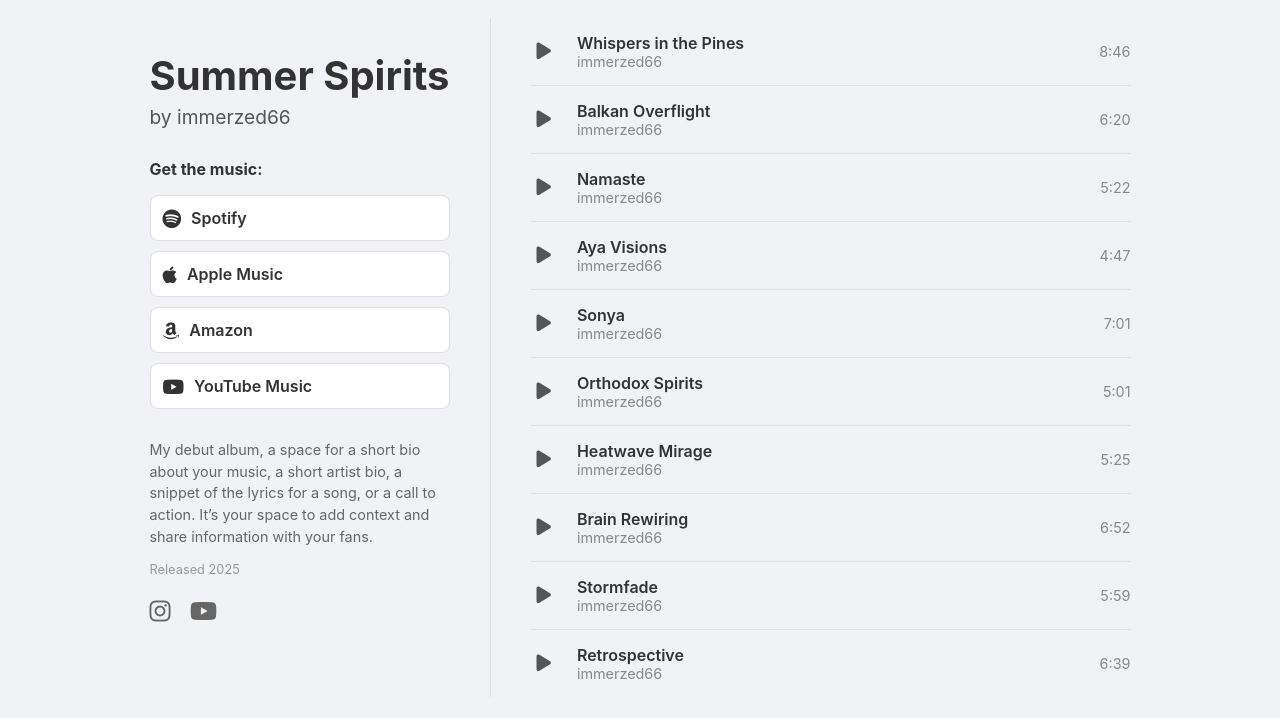
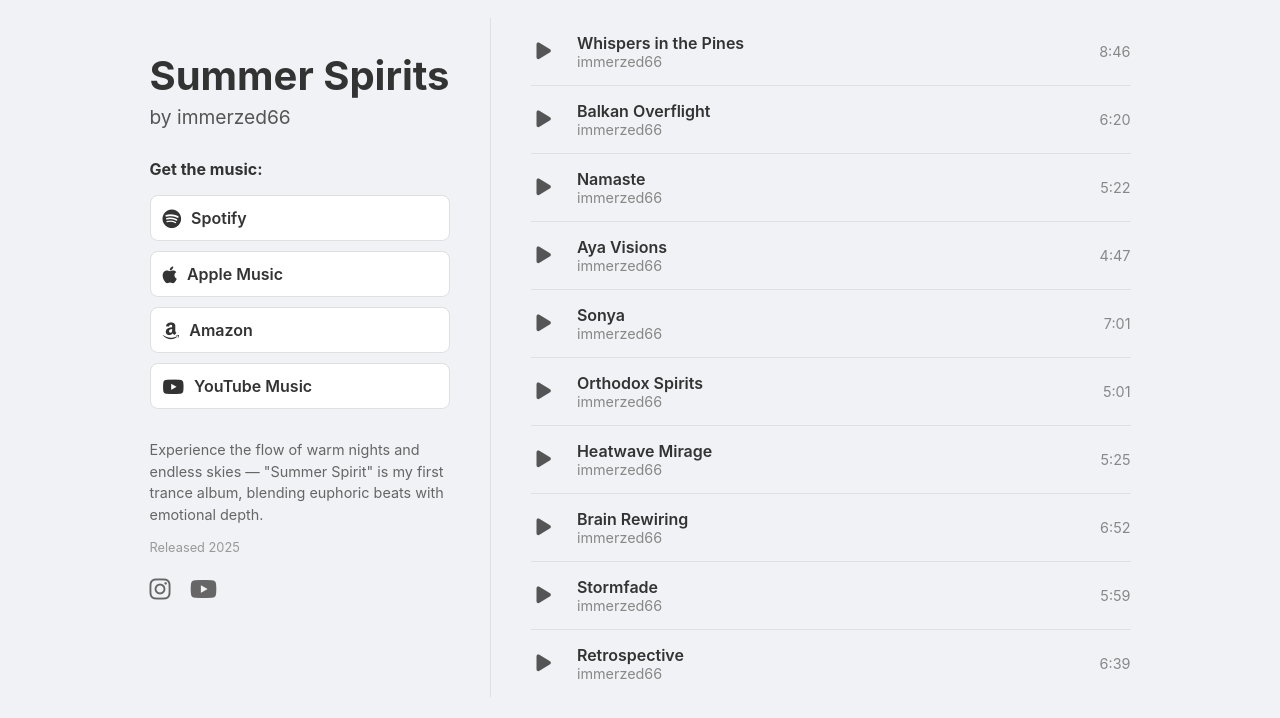
Before and after one commit to immerzed66/summer-spirits, a plain HTML site: page index.html in a window 1280 px wide. Shown: the part 372-1090 px from the top of the page. Drawn offline with Linux system fonts and the light colour scheme; a script that the page names is missing.

Commit message:
Add files via upload

```diff
--- a/index.html
+++ b/index.html
@@ -28,7 +28,7 @@
                 <a href="https://music.youtube.com/playlist?list=OLAK5uy_nIbZ8JG8K6pRKBZyPkp79x7DLWUKfUjDw" class="stream-btn youtube"><i class="fab fa-youtube"></i> YouTube Music</a>
             </div>
 
-            <p class="bio-text">My debut album, a space for a short bio about your music, a short artist bio, a snippet of the lyrics for a song, or a call to action. It’s your space to add context and share information with your fans.</p>
+            <p class="bio-text">Experience the flow of warm nights and endless skies — "Summer Spirit" is my first trance album, blending euphoric beats with emotional depth.</p>
             <p class="release-date">Released 2025</p>
             <div class="social-icons">
                 <a href="https://www.instagram.com/immerzed66/"><i class="fab fa-instagram"></i></a>
```
